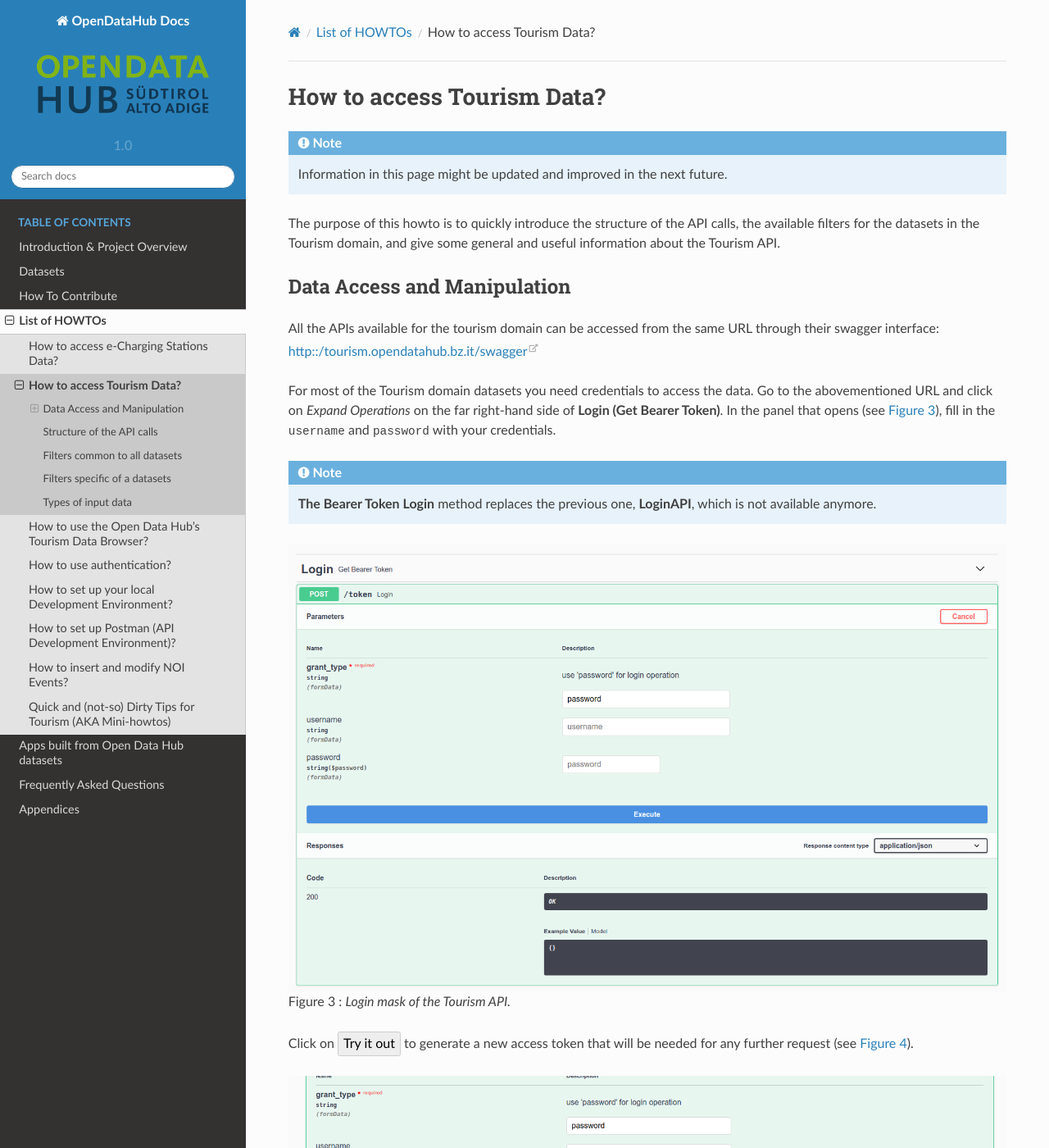
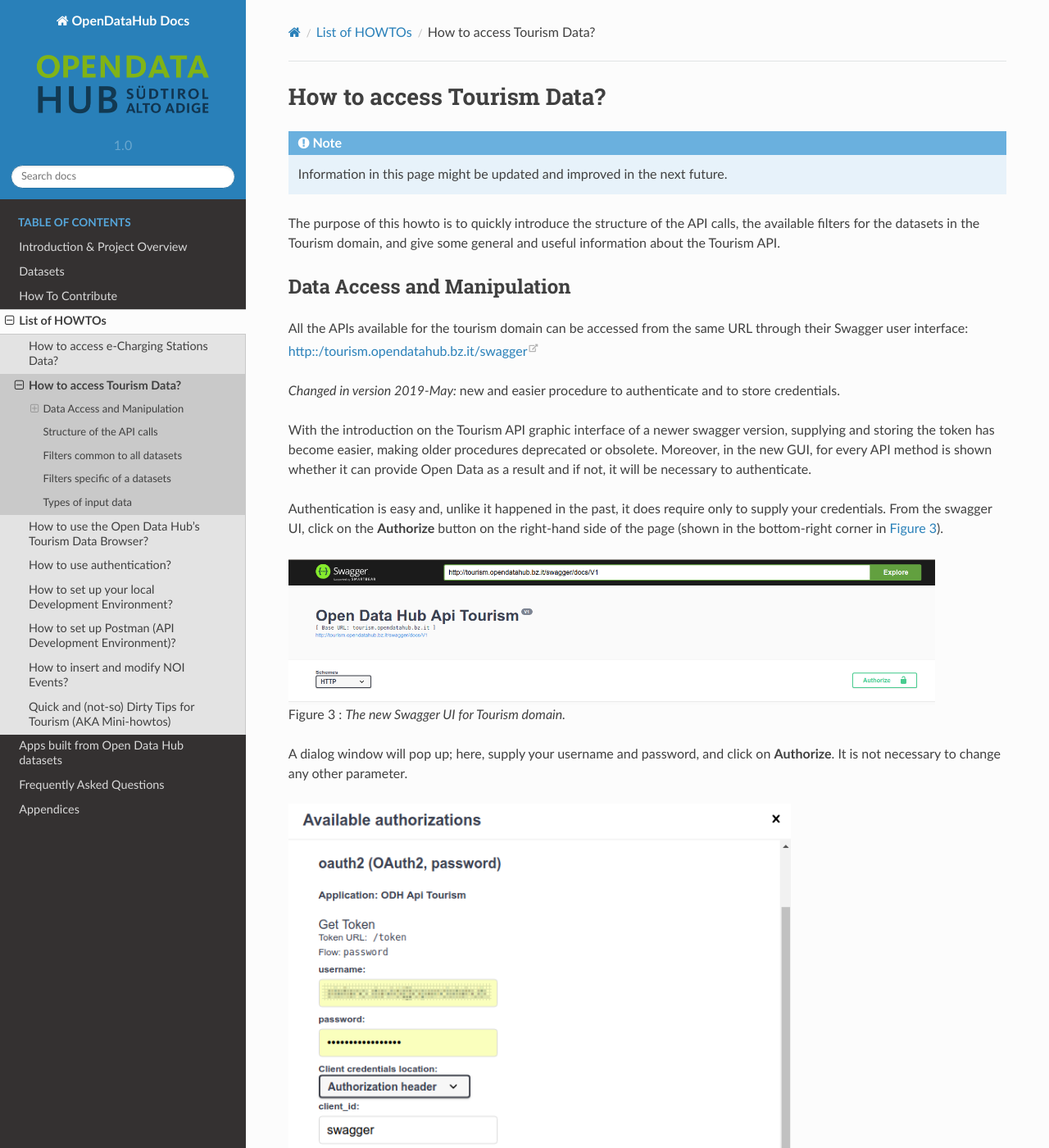
Before and after one commit to noi-techpark/odh-docs, a Sphinx documentation site: the page built from source/howto/tourism/getstarted.rst, in a window 1280 px wide and 1400 px high. Shown: the whole window at 82% size. Built offline with Sphinx 7.4.7 and the Read the Docs theme 2.0.0, drawn with Linux system fonts in a browser that asks for light colours; some of the changed text lies outside the part shown.

Commit message:
New authorisation for Tourism APIs #54

```diff
--- a/source/howto/tourism/access.rst
+++ b/source/howto/tourism/access.rst
@@ -5,60 +5,57 @@ Data Access and Manipulation
 ----------------------------
 
 All the APIs available for the tourism domain can be accessed from the
-same URL through their swagger interface:
+same URL through their Swagger user interface:
 http::/tourism.opendatahub.bz.it/swagger
 
-For most of the Tourism domain datasets you need credentials to access
-the data. Go to the abovementioned URL and click on `Expand
-Operations` on the far right-hand side of :strong:`Login (Get Bearer
-Token)`.  In the panel that opens (see :numref:`tourism-login`), fill
-in the :monospace:`username` and :monospace:`password` with your
-credentials.
+.. versionchanged:: 2019-May new and easier procedure to authenticate
+   and to store credentials.
 
-.. note:: :strong:`The Bearer Token Login` method replaces the
-   previous one, :strong:`LoginAPI`, which is not available anymore.
+With the introduction on the Tourism API graphic interface of a newer
+swagger version, supplying and storing the token has become easier,
+making older procedures deprecated or obsolete. Moreover, in the new
+GUI, for every API method is shown whether it can provide Open Data as
+a result and if not, it will be necessary to authenticate.
 
-.. _tourism-login:
+Authentication is easy and, unlike it happened in the past, it does
+require only to supply your credentials. From the swagger UI, click on
+the :strong:`Authorize` button on the right-hand side of the page
+(shown in the bottom-right corner in :numref:`tourism-ui`).
+
+.. _tourism-ui:
 
 .. figure:: /images/tourism-01.png
+   :width: 90%
 
-   Login mask of the Tourism API.
+   The new Swagger UI for Tourism domain.
 
-Click on :button:`Try it out` to generate a new access token that will
-be needed for any further request (see :numref:`tourism-token`).
+A dialog window will pop up; here, supply your username and password,
+and click on :strong:`Authorize`. It is not necessary to change any
+other parameter.
 
-.. _tourism-token:
+.. _tourism-auth:
 
 .. figure:: /images/tourism-02.png
+   :width: 70%
 
-   Token assigned to the user.
+   Providing credentials for authentication.
 
-After you have clicked on the button, the panel will expand and
-present some more data, the most important are the :strong:`Curl` and
-:strong:`Response Body` sections. In the first one, you can see the
-:strong:`POST` call sent from the API in curl format: you can use its
-content to write scripts that fetch data and automatise data fetching.
+After a few seconds a new dialog replaces the one used for
+authentication, whose most important bit is the :strong:`Authorized`
+word, that means you are now authenticated. No additional step is now
+necessary: the browser will remember the token. Click on
+:strong:`Close` to close the dialog window start browsing the Tourism
+data.
 
-The :strong:`Response Body` section contains the answer to the call
-and is a JSON-formatted string that contains a few data, the most
-important of which are:
-
-* The :strong:`access_token`, needed for any access to the data
-* The :strong:`expires_in`, the validity in seconds of the access
-  token before its expiration.
-
-To avoid writing every time the token in the API methods, copy and
-paste :strong:`only` the token without quotes from the response body
-into the textfield on the right-hand side textfield on top of the page
-(see :numref:`tourism-add-token`), then click on
-:greenswbutton:`Explore` to store the token and cache it for
-all the next queries.
-
-.. _tourism-add-token:
+.. _tourism-auth-ok:
 
 .. figure:: /images/tourism-03.png
+   :width: 70%
 
-   Caching the received token into the tourism' swagger interface.
+   Successful authentication.
+
+To log out, click again on :strong:`Authorize` in the Swagger UI (see
+:numref:`tourism-ui`), then on :strong:`Logout`.
 
 Using Command Line Tools
 ~~~~~~~~~~~~~~~~~~~~~~~~
```
Also changed, not shown: source/images/tourism-01.png, source/images/tourism-02.png, source/images/tourism-03.png.
